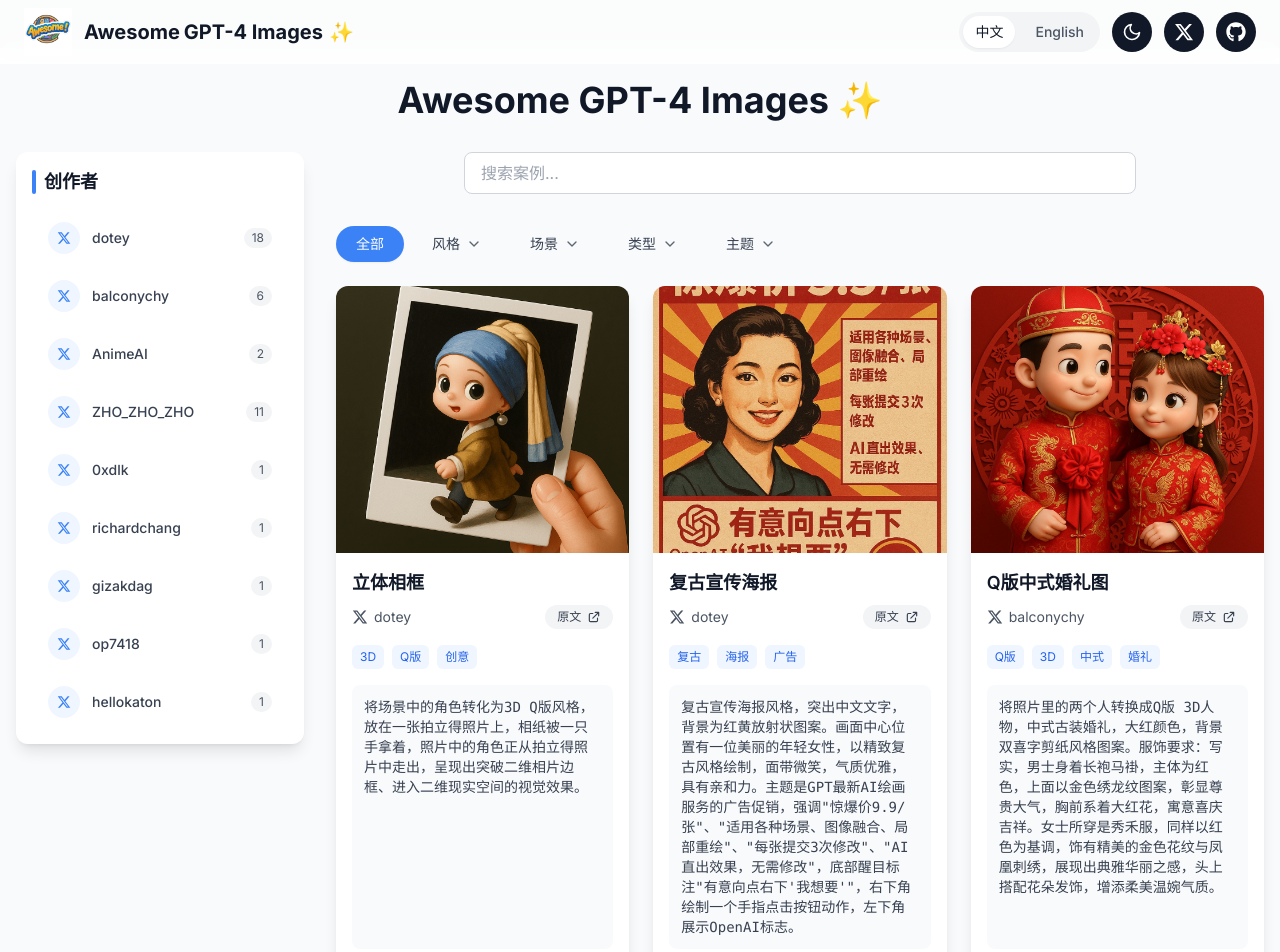
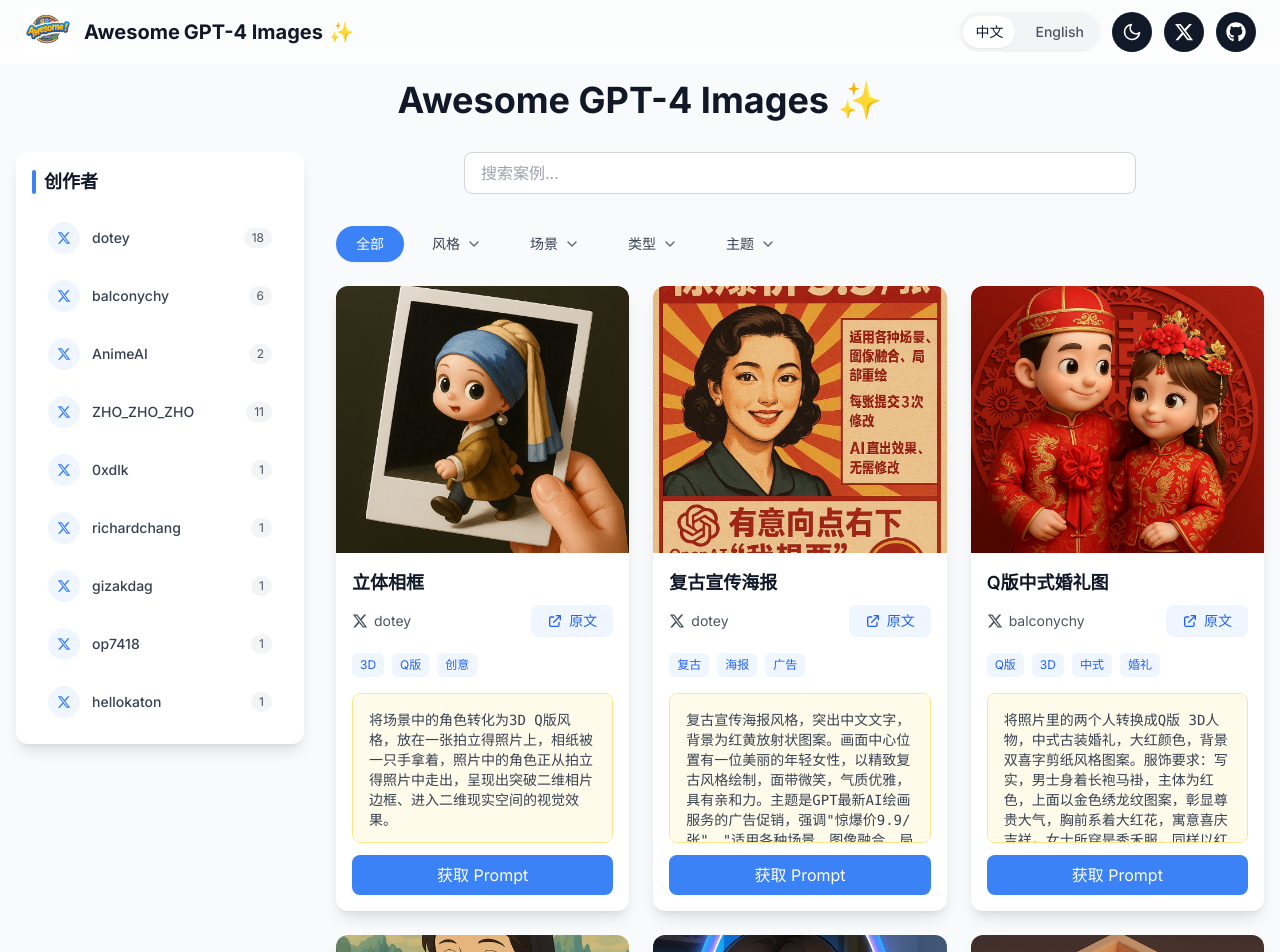
Before and after one commit to wowmarcomei/awesome-gpt-images, a Next.js app: page / in a window 1280 px wide. Shown: the top 952 px of the page. Built offline with nearby package versions, Linux system fonts and the light colour scheme.

Commit message:
样式修复-2

```diff
--- a/components/CaseCard.tsx
+++ b/components/CaseCard.tsx
@@ -66,12 +66,12 @@ export default function CaseCard({ case: caseData, onTagClick }: CaseCardProps)
                 href={caseData.originalLink}
                 target="_blank"
                 rel="noopener noreferrer"
-                className="inline-flex items-center gap-1.5 px-3 py-1 text-xs font-medium rounded-full bg-gray-100 text-gray-700 hover:bg-gray-200 dark:bg-gray-700 dark:text-gray-300 dark:hover:bg-gray-600 transition-colors"
+                className="inline-flex items-center gap-1.5 px-4 py-1.5 text-sm font-medium rounded-lg bg-blue-50 text-blue-600 hover:bg-blue-100 dark:bg-blue-900/30 dark:text-blue-400 dark:hover:bg-blue-900/50 transition-colors"
               >
-                {t('card.original')}
-                <svg className="w-3.5 h-3.5" fill="none" stroke="currentColor" viewBox="0 0 24 24">
+                <svg className="w-4 h-4" fill="none" stroke="currentColor" viewBox="0 0 24 24">
                   <path strokeLinecap="round" strokeLinejoin="round" strokeWidth={2} d="M10 6H6a2 2 0 00-2 2v10a2 2 0 002 2h10a2 2 0 002-2v-4M14 4h6m0 0v6m0-6L10 14" />
                 </svg>
+                {t('card.original')}
               </a>
             </div>
           </div>
@@ -91,14 +91,14 @@ export default function CaseCard({ case: caseData, onTagClick }: CaseCardProps)
 
           {/* Prompt */}
           <div className="flex-grow flex flex-col">
-            <div className="p-3 bg-gray-50 dark:bg-gray-900 rounded-lg flex-grow">
-              <pre className="text-sm text-gray-700 dark:text-gray-300 whitespace-pre-wrap font-mono h-full">
+            <div className="relative flex-grow mb-3">
+              <pre className="h-[150px] overflow-y-auto p-4 bg-amber-50 dark:bg-gray-900 rounded-lg text-sm text-gray-700 dark:text-gray-300 whitespace-pre-wrap font-mono border border-amber-200 dark:border-gray-700">
                 {caseData.prompt}
               </pre>
             </div>
             <button
               onClick={handleCopyPrompt}
-              className="mt-3 w-full px-4 py-2 bg-blue-500 text-white rounded-lg hover:bg-blue-600 transition-colors"
+              className="w-full px-4 py-2 bg-blue-500 text-white rounded-lg hover:bg-blue-600 transition-colors"
             >
               {t('card.getPrompt')}
             </button>
--- a/components/Toast.tsx
+++ b/components/Toast.tsx
@@ -31,16 +31,18 @@ export default function Toast({ message, show, onClose }: ToastProps) {
             className="fixed inset-0 bg-black/20 backdrop-blur-sm z-50"
           />
           <motion.div
-            initial={{ opacity: 0, y: 50 }}
-            animate={{ opacity: 1, y: 0 }}
-            exit={{ opacity: 0, y: 50 }}
-            className="fixed left-1/2 bottom-4 -translate-x-1/2 z-50"
+            initial={{ opacity: 0, scale: 0.95 }}
+            animate={{ opacity: 1, scale: 1 }}
+            exit={{ opacity: 0, scale: 0.95 }}
+            className="fixed left-0 right-0 top-[50%] -translate-y-1/2 z-50 pointer-events-none"
           >
-            <div className="flex items-center gap-3 px-6 py-4 bg-white dark:bg-gray-800 text-gray-900 dark:text-white rounded-xl shadow-2xl">
-              <div className="flex items-center justify-center w-8 h-8 bg-green-100 dark:bg-green-900/30 rounded-full">
-                <FaCheck className="w-4 h-4 text-green-500 dark:text-green-400" />
+            <div className="w-[90vw] max-w-sm mx-auto pointer-events-auto">
+              <div className="flex items-center gap-3 px-6 py-4 bg-white dark:bg-gray-800 text-gray-900 dark:text-white rounded-xl shadow-2xl">
+                <div className="flex items-center justify-center w-8 h-8 bg-green-100 dark:bg-green-900/30 rounded-full">
+                  <FaCheck className="w-4 h-4 text-green-500 dark:text-green-400" />
+                </div>
+                <span className="text-base font-medium">{message}</span>
               </div>
-              <span className="text-base font-medium whitespace-nowrap">{message}</span>
             </div>
           </motion.div>
         </>
```
